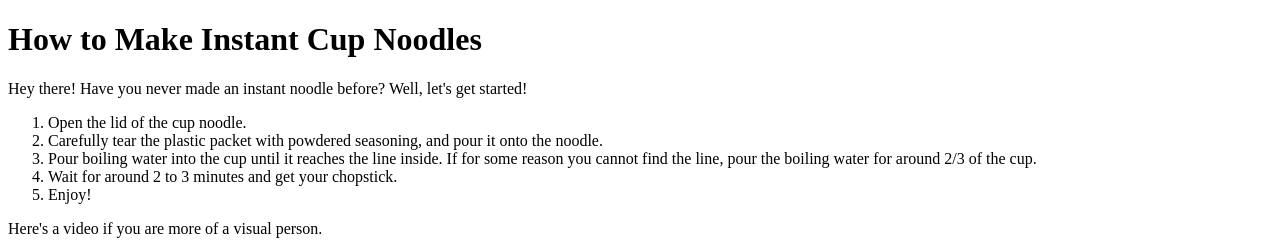
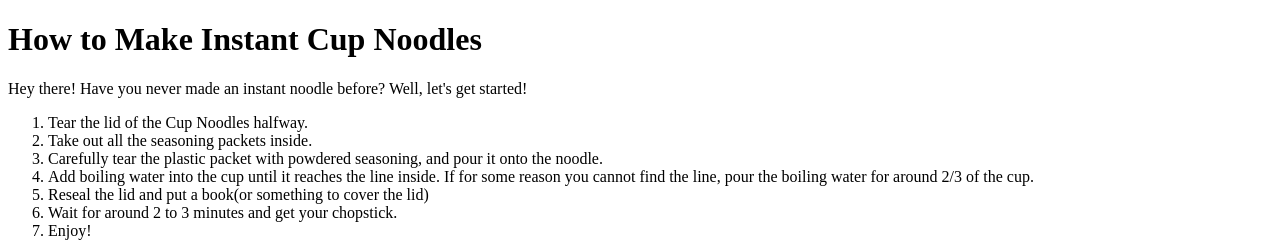
Before and after one commit to chpark21/mynewrepository, a plain HTML site: page index.html in a window 1280 px wide. Shown: the top 251 px of the page. Drawn offline with Linux system fonts and the light colour scheme; grey boxes are pictures that could not be loaded.

Commit message:
Update index.html

```diff
--- a/index.html
+++ b/index.html
@@ -8,9 +8,11 @@
     <h1>How to Make Instant Cup Noodles</h1>
     <p>Hey there! Have you never made an instant noodle before? Well, let's get started!</p>
     <ol>
-      <li>Open the lid of the cup noodle.</li>
+      <li>Tear the lid of the Cup Noodles halfway.</li>
+      <li>Take out all the seasoning packets inside.</li>
       <li>Carefully tear the plastic packet with powdered seasoning, and pour it onto the noodle.</li>
-      <li>Pour boiling water into the cup until it reaches the line inside. If for some reason you cannot find the line, pour the boiling water for around 2/3 of the cup.</li>
+      <li>Add boiling water into the cup until it reaches the line inside. If for some reason you cannot find the line, pour the boiling water for around 2/3 of the cup.</li>
+      <li>Reseal the lid and put a book(or something to cover the lid)</li>
       <li>Wait for around 2 to 3 minutes and get your chopstick.</li>
       <li>Enjoy!</li>
     </ol>
```
